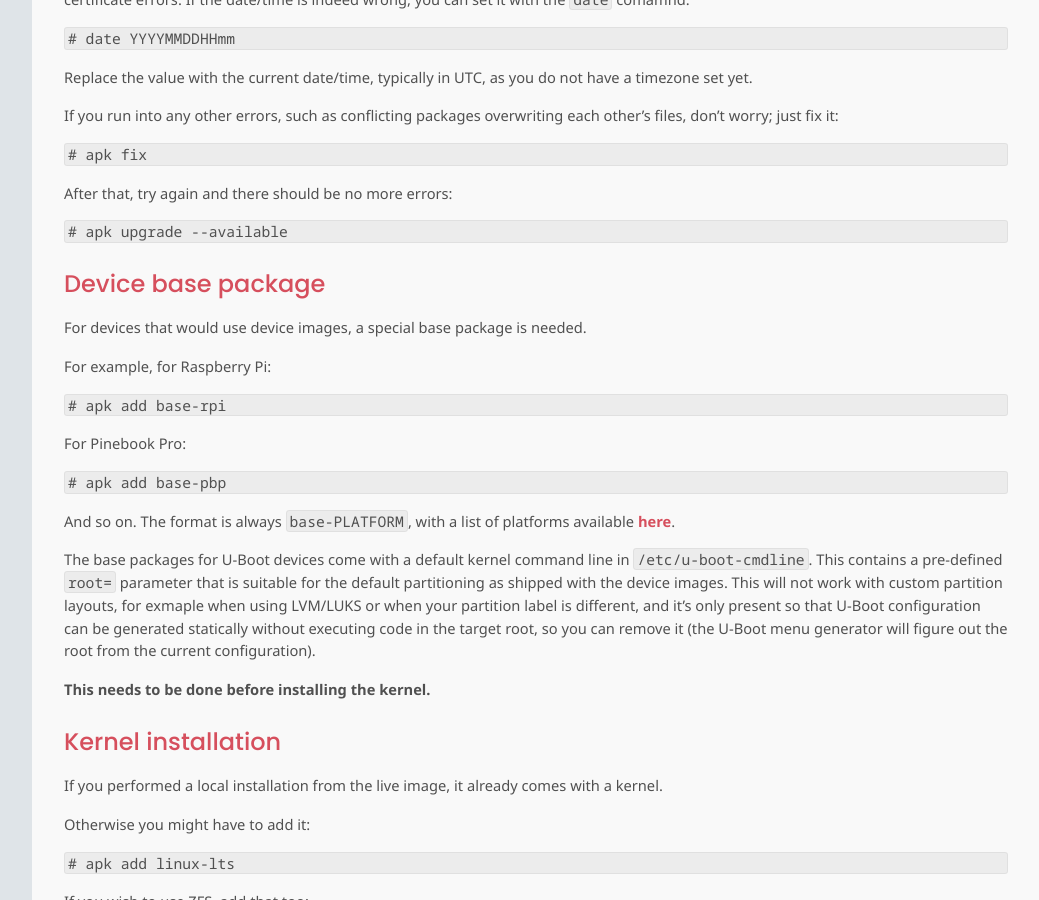
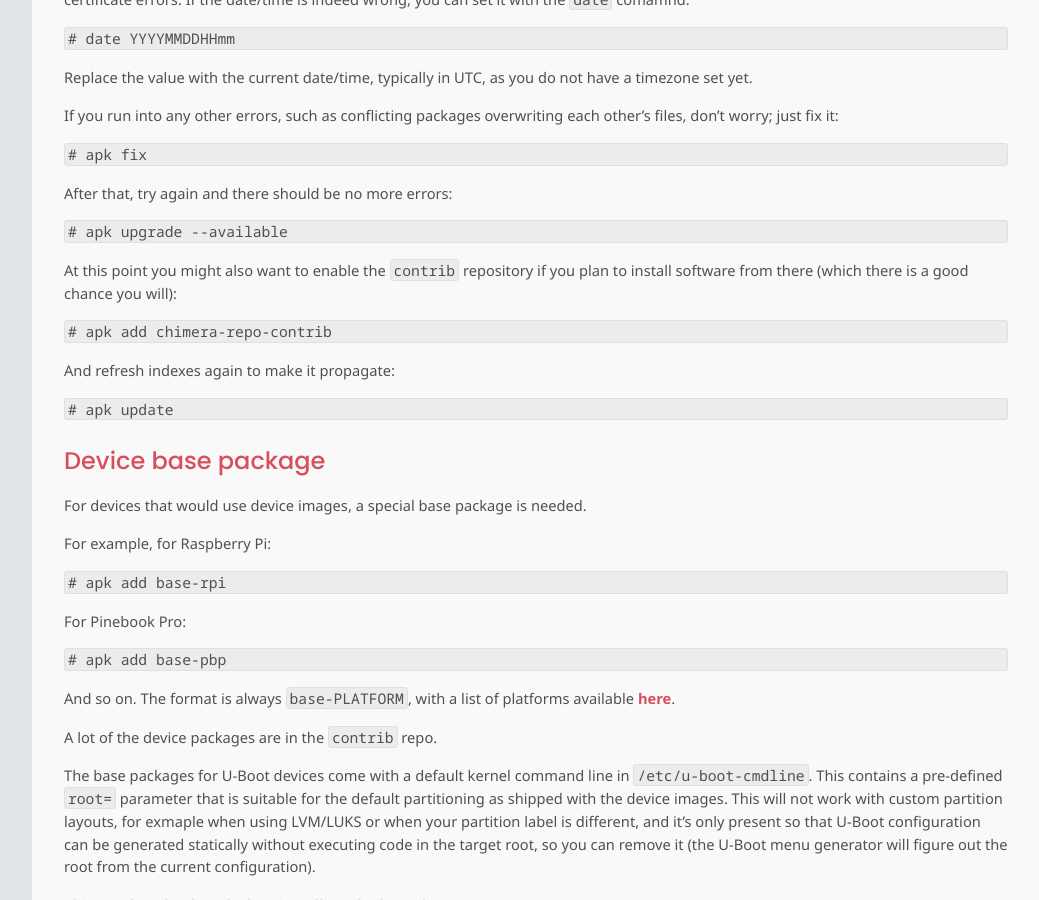
Before and after one commit to chimera-linux/chimera-linux.github.io, a Jekyll site: the page built from _docs/installation/install.md, in a window 1280 px wide and 900 px high, scrolled down 2105 px. Shown: the whole window, without its empty margins (240-1279 px from the left). Built offline with Jekyll 4.4.1, drawn with Linux system fonts in a browser that asks for light colours.

Commit message:
mention contrib repo in installation section

````diff
--- a/_docs/installation/install.md
+++ b/_docs/installation/install.md
@@ -154,6 +154,20 @@ After that, try again and there should be no more errors:
 # apk upgrade --available
 ```
 
+At this point you might also want to enable the `contrib` repository
+if you plan to install software from there (which there is a good
+chance you will):
+
+```
+# apk add chimera-repo-contrib
+```
+
+And refresh indexes again to make it propagate:
+
+```
+# apk update
+```
+
 ### Device base package
 
 For devices that would use device images, a special base package
@@ -173,6 +187,8 @@ For Pinebook Pro:
 
 And so on. The format is always `base-PLATFORM`, with a list of
 platforms available [here](https://github.com/chimera-linux/chimera-live/blob/master/mkrootfs-platform.sh).
+
+A lot of the device packages are in the `contrib` repo.
 
 The base packages for U-Boot devices come with a default kernel command
 line in `/etc/u-boot-cmdline`. This contains a pre-defined `root=` parameter
````
